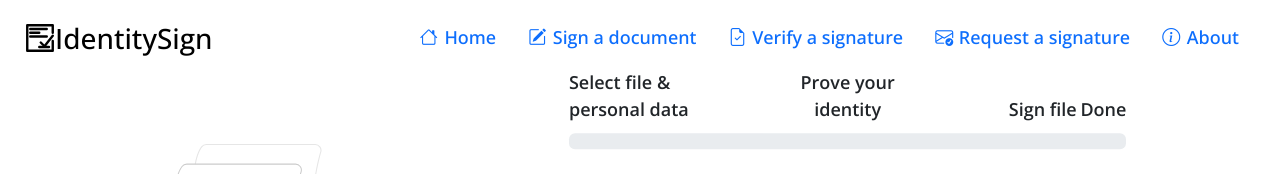
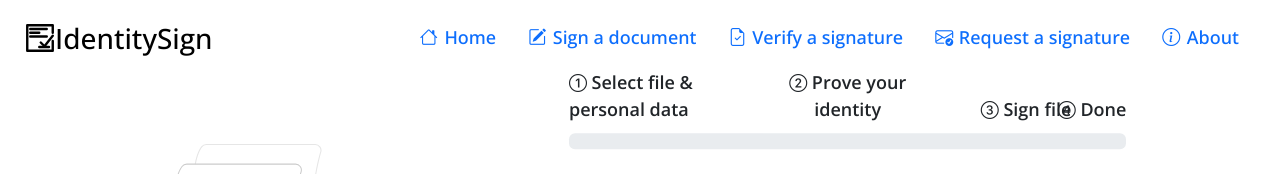
Before and after one commit to yoricklast/IdentitySign, a SvelteKit app: page /sign in a window 1280 px wide. Shown: the top 174 px of the page. Built offline with nearby package versions, Linux system fonts and the light colour scheme.

Commit message:
Add number icons to progress bar labels

```diff
--- a/src/routes/sign/+page.svelte
+++ b/src/routes/sign/+page.svelte
@@ -110,7 +110,7 @@
     getYiviData(selectedAttributes).then((result) => {
       yiviAttributes = result;
       yiviDone = true;
-      progress = 85;
+      progress = 82;
     });
   }
 
@@ -340,23 +340,23 @@
         <div
           class="progress-label text-wrap col position-absolute start-0 text-start align-self-end ps-0"
         >
-          Select file & personal data
+          <i class="bi bi-1-circle"></i> Select file & personal data
         </div>
         <div
           class="progress-label text-wrap col position-absolute start-50 text-center translate-middle-x align-self-end"
         >
-          Prove your identity
+          <i class="bi bi-2-circle"></i> Prove your identity
         </div>
         <div
           class="progress-label text-wrap col text-center position-absolute translate-middle-x align-self-end"
-          style="left: 85%;"
+          style="left: 82%;"
         >
-          Sign file
+          <i class="bi bi-3-circle"></i> Sign file
         </div>
         <div
           class="progress-label text-wrap col position-absolute end-0 text-end align-self-end pe-0"
         >
-          Done
+          <i class="bi bi-4-circle"></i> Done
         </div>
       </div>
       <div class="progress" role="progressbar" aria-label="Progress">
--- a/src/routes/verify/+page.svelte
+++ b/src/routes/verify/+page.svelte
@@ -200,13 +200,13 @@
   >
     <div class="progress-label-div row">
       <div class="progress-label text-wrap col text-begin align-self-end">
-        Select document
+        <i class="bi bi-1-circle"></i> Select document
       </div>
       <div class="progress-label text-wrap col text-center align-self-end">
-        Check signature
+        <i class="bi bi-2-circle"></i> Check signature
       </div>
       <div class="progress-label text-wrap col text-end align-self-end">
-        Done
+        <i class="bi bi-3-circle"></i> Done
       </div>
     </div>
     <div class="progress" role="progressbar" aria-label="Progress">
```
